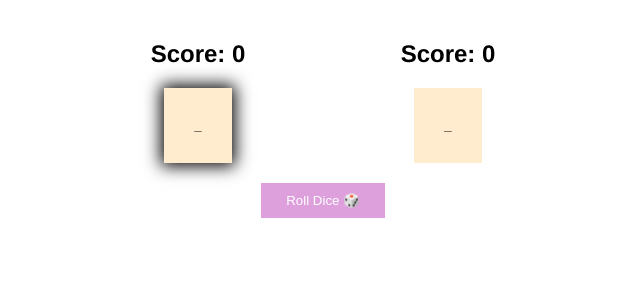
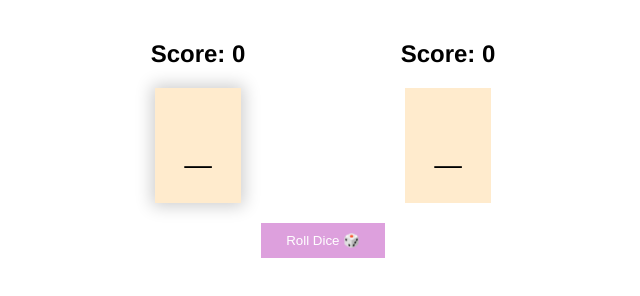
Before and after one commit to veer260/Dice-game-from-Scratch, a plain HTML site: page index.html in a window 1280 px wide. Shown: the part 210-506 px from the top of the page, without its empty margins (317-957 px from the left). Drawn offline with Linux system fonts and the light colour scheme.

Commit message:
fs made bigger

```diff
--- a/styles.css
+++ b/styles.css
@@ -29,10 +29,11 @@ body {
     background-color: blanchedalmond;
     border: none;
     font-weight: bolder;
+    font-size: 3rem;
 }
 
 .btn-shadow {
-    box-shadow: 0px 0px 16px 3px  black;
+    box-shadow: 0px 0px 16px 3px  rgba(0, 0, 0, 0.2);
 }
 
 .dice {
```
